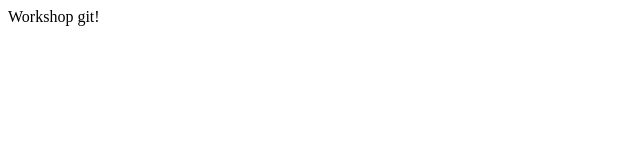
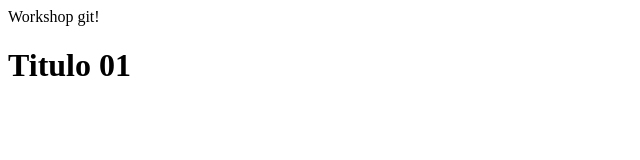
Before and after one commit to maykonmeier/git-workshop, a plain HTML site: page index.html in a window 1280 px wide. Shown: the whole page, without its empty margins (0-640 px from the left). Drawn offline with Linux system fonts and the light colour scheme.

Commit message:
Adicionado titulo 01

```diff
--- a/index.html
+++ b/index.html
@@ -1,5 +1,6 @@
 <html>
 <body>
 <p>Workshop git!</p>
+<h1>Titulo 01</h1>
 </body>
 </html>
```
